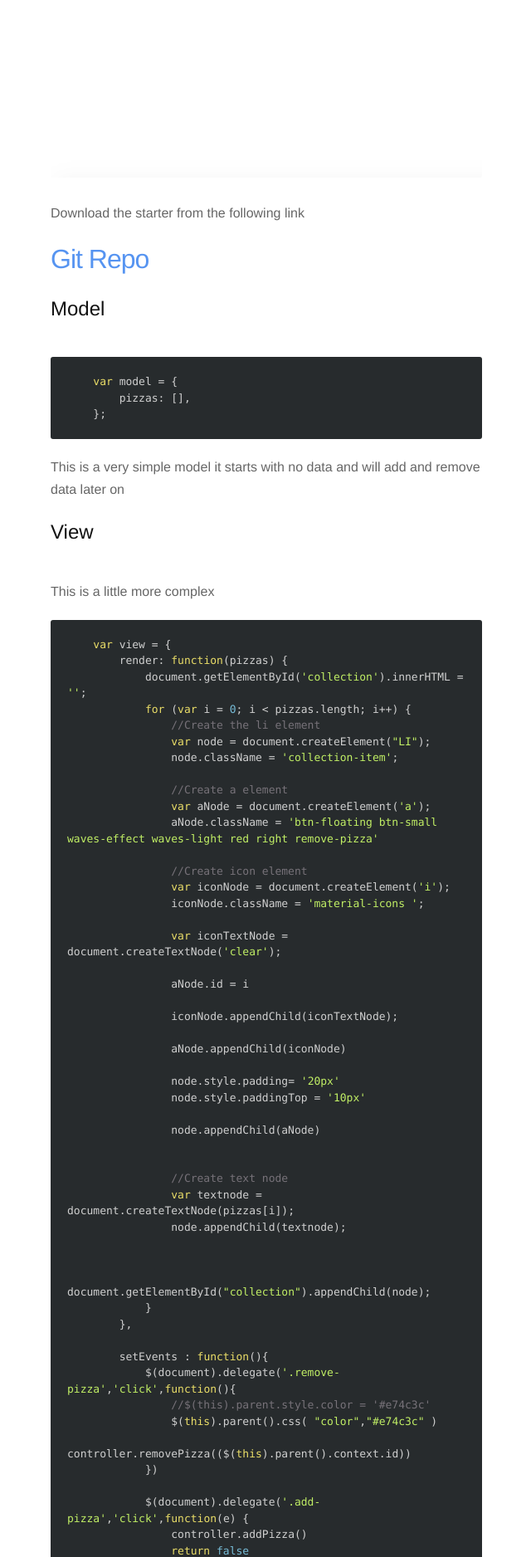
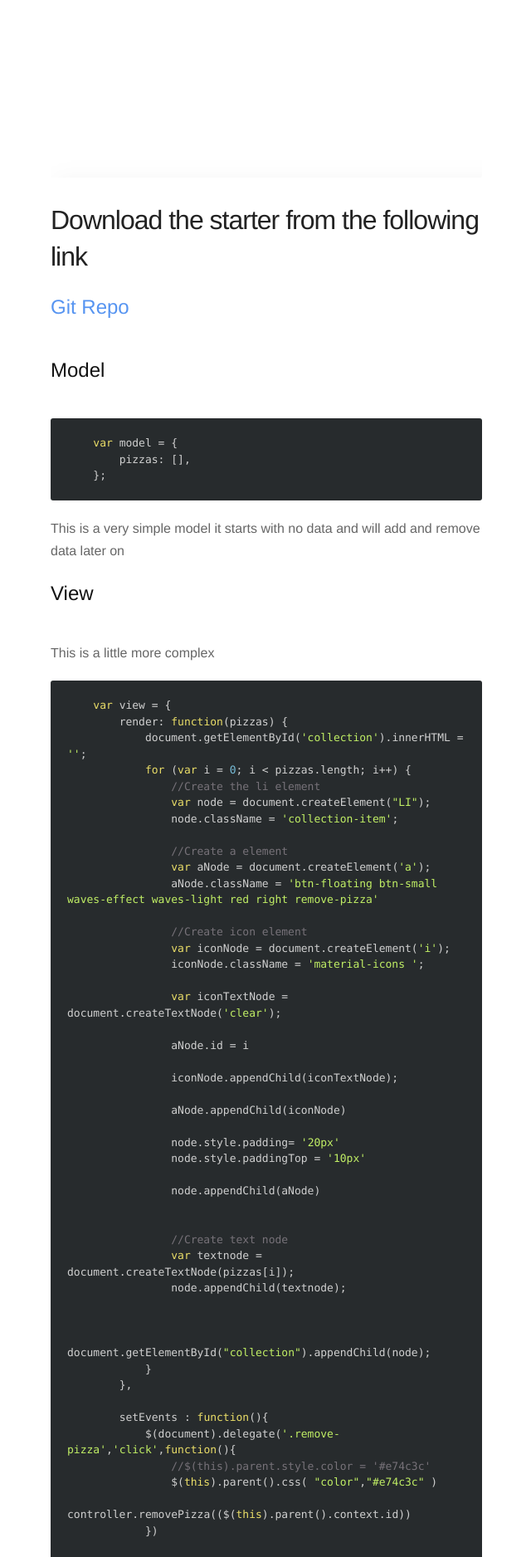
Before and after one commit to abdi0987/blog, a Jekyll site: the page built from _posts/2015-08-15-MVC-Pattern.markdown, in a window 1280 px wide. Shown: the part 1977-3853 px from the top of the page at 83% size, without its empty margins (319-959 px from the left). Built offline with Jekyll 4.4.1, drawn with Linux system fonts in a browser that asks for light colours; nearby versions of some CDN libraries; Markdown is read by kramdown in place of the engine named in the settings.

```diff
--- a/_posts/2015-08-15-MVC-Pattern.markdown
+++ b/_posts/2015-08-15-MVC-Pattern.markdown
@@ -29,9 +29,10 @@ We will be building a simple app that adds and removes li elements. Checkout the
 ![App](../../assets/images/screen1.png "Sample App")
 
 
-Download the starter from the following link
+# Download the starter from the following link
 
-# [Git Repo](https://github.com/abdi0987/MVC_Example)
+## [Git Repo](https://github.com/abdi0987/MVC_Example)
+
 
 ## Model
 
```
